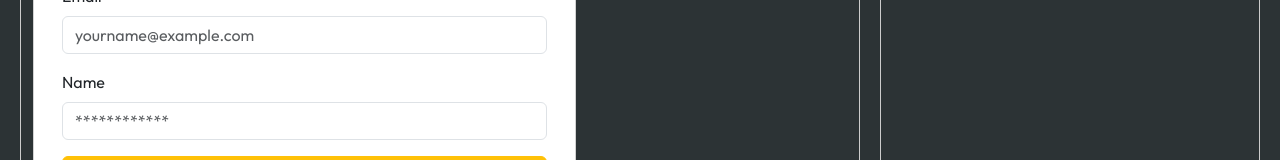
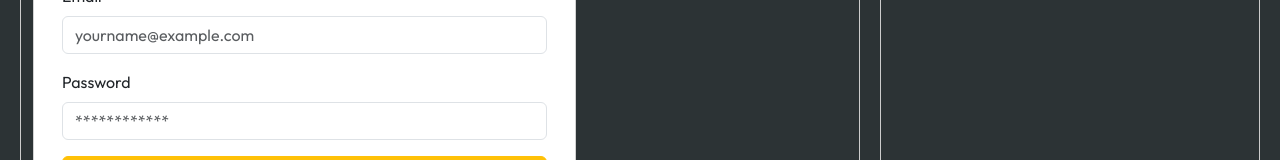
Before and after one commit to prakashraj-kp/billingSoftware, a React (Vite) app: page /users in a window 1280 px wide. Shown: the part 236-396 px from the top of the page. Built offline with nearby package versions, Linux system fonts and the light colour scheme; no server answers.

Commit message:
Make samll changes

```diff
--- a/src/compenets/UsersForm/UserForm.jsx
+++ b/src/compenets/UsersForm/UserForm.jsx
@@ -23,7 +23,7 @@ const UserForm=()=>{
                         </div>
 
                            <div className="mb-3">
-                            <label htmlFor="password" className="form-label">Name</label>
+                            <label htmlFor="password" className="form-label">Password</label>
                             <input type="password"
                             name="password"
                             id="password"
```
